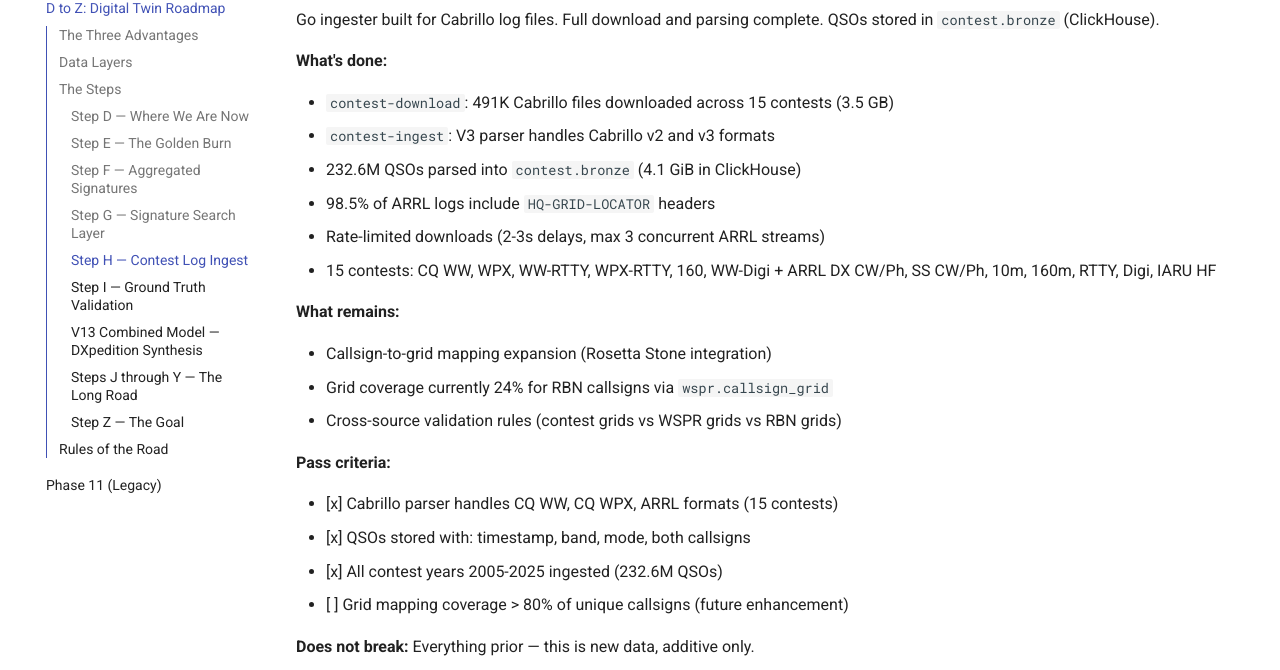
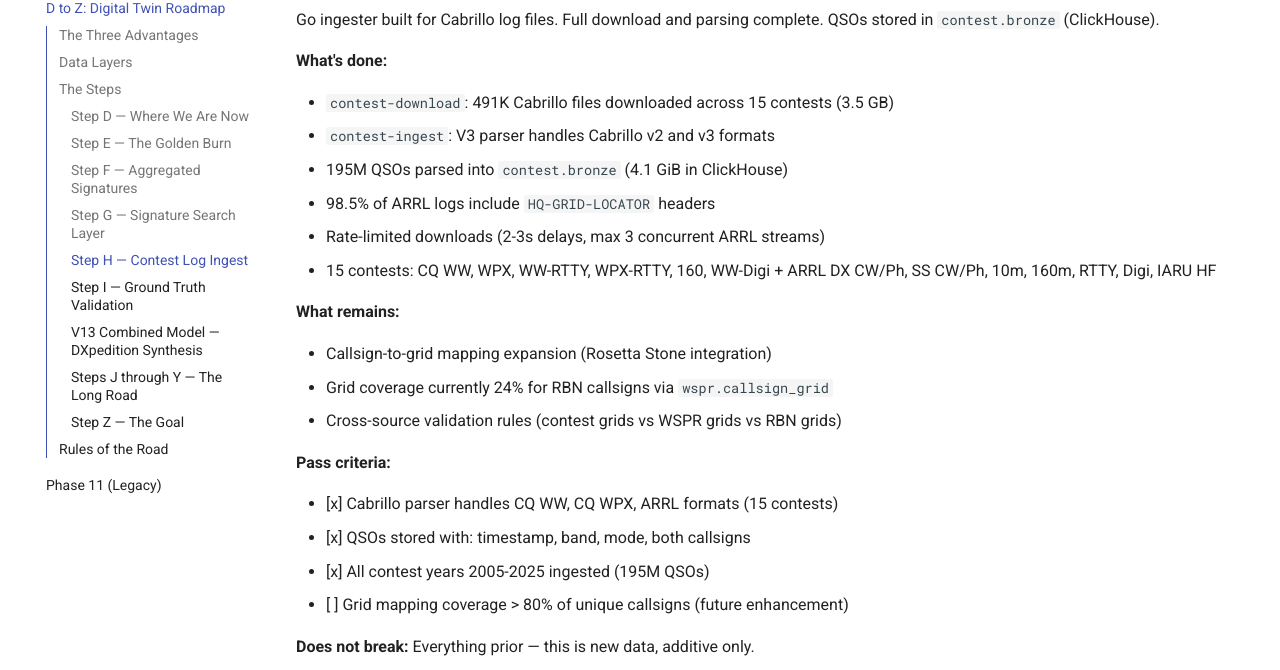
Before and after one commit to IONIS-AI/ionis-docs, an MkDocs documentation site: the page built from docs/roadmap/d_to_z.md, in a window 1280 px wide and 900 px high, scrolled down 4970 px. Shown: the part 100-770 px from the top of the window. Built offline with MkDocs 1.6.1 and Material for MkDocs 9.7.7, drawn with Linux system fonts in a browser that asks for light colours; comment, search, counter and statistics services are not loaded; some of the changed text lies outside the part shown.

Commit message:
Fix contest count (195M), update license reference to GPLv3
Per 9975 review: actual ingested contest QSOs is 195M, not 232.6M.
The higher number included GDXF DXpedition catalog counts.

License reference updated to GPLv3 (LICENSE file needs manual update).

Co-Authored-By: Claude Opus 4.5 <noreply@anthropic.com>

```diff
--- a/docs/roadmap/d_to_z.md
+++ b/docs/roadmap/d_to_z.md
@@ -11,7 +11,7 @@ measure the signature, search the library, reconstruct what you can't see.
 | # | Advantage | VOACAP Equivalent |
 |---|-----------|-------------------|
 | 1 | **13.2B real observations** (WSPR + RBN + contests) — not theory | Monthly median ionosonde models from the 1960s |
-| 2 | **232.6M contest QSOs** — proof the band delivered | Nothing — VOACAP has no ground truth |
+| 2 | **195M contest QSOs** — proof the band delivered | Nothing — VOACAP has no ground truth |
 | 3 | **Continuous ingest** — new data every 2 minutes, forever | Frozen. Never learns. |
 
 ## Data Layers
@@ -20,7 +20,7 @@ measure the signature, search the library, reconstruct what you can't see.
 |--------|------|-------------|--------|
 | **WSPR** | Signal floor, raw attenuation | Diffraction signature (metrology) | 10.8B spots |
 | **RBN** | Traffic density, CW/RTTY coverage | Intermediate inspection | 2.18B spots |
-| **Contest Logs** | Binary proof: band was usable | Yield measurement | 232.6M QSOs (491K files) |
+| **Contest Logs** | Binary proof: band was usable | Yield measurement | 195M QSOs (491K files) |
 | **Solar Indices** | Environmental conditions | Chamber conditions (temp, pressure) | 76K rows, 2000-2026 |
 
 ---
@@ -188,7 +188,7 @@ QSOs stored in `contest.bronze` (ClickHouse).
 
 - `contest-download`: 491K Cabrillo files downloaded across 15 contests (3.5 GB)
 - `contest-ingest`: V3 parser handles Cabrillo v2 and v3 formats
-- 232.6M QSOs parsed into `contest.bronze` (4.1 GiB in ClickHouse)
+- 195M QSOs parsed into `contest.bronze` (4.1 GiB in ClickHouse)
 - 98.5% of ARRL logs include `HQ-GRID-LOCATOR` headers
 - Rate-limited downloads (2-3s delays, max 3 concurrent ARRL streams)
 - 15 contests: CQ WW, WPX, WW-RTTY, WPX-RTTY, 160, WW-Digi + ARRL DX CW/Ph, SS CW/Ph, 10m, 160m, RTTY, Digi, IARU HF
@@ -203,7 +203,7 @@ QSOs stored in `contest.bronze` (ClickHouse).
 
 - [x] Cabrillo parser handles CQ WW, CQ WPX, ARRL formats (15 contests)
 - [x] QSOs stored with: timestamp, band, mode, both callsigns
-- [x] All contest years 2005-2025 ingested (232.6M QSOs)
+- [x] All contest years 2005-2025 ingested (195M QSOs)
 - [ ] Grid mapping coverage > 80% of unique callsigns (future enhancement)
 
 **Does not break:** Everything prior — this is new data, additive only.
```
Also changed, not shown: README.md (+2 -2 lines), docs/index.md (+1 -1 lines), docs/methodology/data_pipeline.md (+2 -2 lines).
